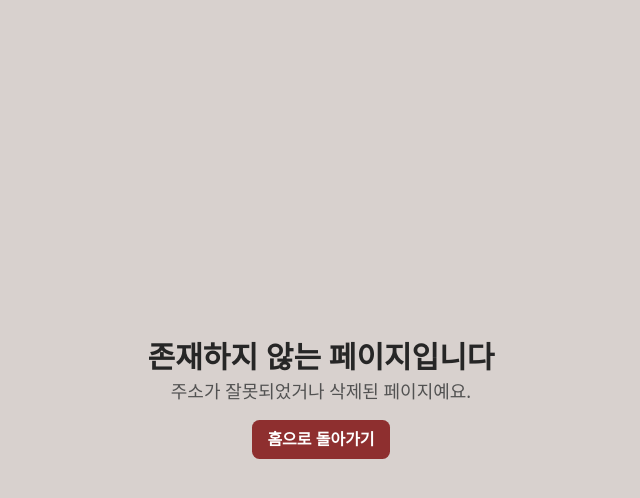
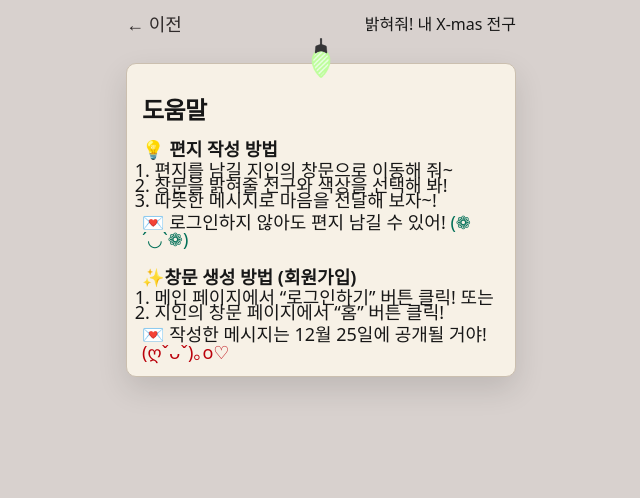
Before and after one commit to All-About-Smile/xmas-lights-frontend, a React (Vite) app: page /help in a window 1280 px wide. Shown: the top 498 px of the page, without its empty margins (319-959 px from the left). Built offline with nearby package versions, Linux system fonts and the light colour scheme; no server answers; a web font is replaced by a local one.

Commit message:
네비게이션에 도움말 추가

```diff
--- a/src/components/SideDrawer.tsx
+++ b/src/components/SideDrawer.tsx
@@ -74,6 +74,14 @@ export default function SideDrawer({ open, onClose }: SideDrawerProps) {
           >
             내 창문 보러가기
           </Link>
+
+          <Link
+            to="/help"
+            className="block py-4"
+            onClick={onClose}
+          >
+            도움말
+          </Link>
         </nav>
 
         <div className="mt-6 h-px bg-black/10" />
--- /dev/null
+++ b/src/pages/HelpPage.tsx
@@ -0,0 +1,71 @@
+import { useLocation, useNavigate } from "react-router-dom";
+
+import BackButton from "@/components/common/BackButton";
+import ServiceTitle from "@/components/common/ServiceTitle";
+import candle_green from "@/assets/bulbs/candle_green.png";
+
+export default function HelpPage() {
+  const navigate = useNavigate();
+  const location = useLocation();
+
+  const handleBack = () => {
+    if (location.key !== "default") {
+      navigate(-1);
+      return;
+    }
+
+    navigate("/", { replace: true });
+  };
+
+  return (
+    <div className="min-h-screen bg-[#D8D1CE]">
+      <div className="mx-auto max-w-[var(--layout-max-width)] px-[var(--layout-side-padding)] pt-4 pb-10">
+        <header className="flex items-center justify-between">
+          <BackButton onClick={handleBack} />
+          <ServiceTitle className="text-neutral-900" />
+        </header>
+
+        <div className="mt-10 relative">
+          <img
+            src={candle_green}
+            alt=""
+            className="absolute left-1/2 -translate-x-1/2 -top-10 z-10 h-16 w-16"
+          />
+
+          <div className="relative mx-auto w-full rounded-2xl border border-[#CBBFAF] bg-[#F7F1E6] shadow-[0_12px_30px_rgba(0,0,0,0.12)]">
+            <div className="p-6 pt-12 text-neutral-900">
+              <h1 className="text-2xl font-extrabold tracking-tight">도움말</h1>
+
+              <div className="mt-6 space-y-8 text-lg leading-7">
+                <section>
+                  <div className="font-semibold">💡 편지 작성 방법</div>
+                  <ol className="mt-2 list-decimal space-y-1 pl-5 leading-5">
+                    <li>편지를 남길 지인의 창문으로 이동해 줘~</li>
+                    <li>창문을 밝혀줄 전구와 색상을 선택해 봐!</li>
+                    <li>따뜻한 메시지로 마음을 전달해 보자~!</li>
+                  </ol>
+                  <p className="mt-3">
+                    💌 로그인하지 않아도 편지 남길 수 있어!{" "}
+                    <span className="text-[#006F57] font-medium">(❁´◡`❁)</span>
+                  </p>
+                </section>
+
+                <section>
+                  <div className="font-semibold">✨창문 생성 방법 (회원가입)</div>
+                  <ol className="mt-2 list-decimal space-y-1 pl-5 leading-5">
+                    <li>메인 페이지에서 “로그인하기” 버튼 클릭! 또는</li>
+                    <li>지인의 창문 페이지에서 “홈” 버튼 클릭!</li>
+                  </ol>
+                  <p className="mt-3">
+                    💌 작성한 메시지는 12월 25일에 공개될 거야!
+                    <span className="text-[#BB010B] font-medium">(ღˇᴗˇ)｡o♡</span>
+                  </p>
+                </section>
+              </div>
+            </div>
+          </div>
+        </div>
+      </div>
+    </div>
+  );
+}
--- a/src/routes/publicRoutes.tsx
+++ b/src/routes/publicRoutes.tsx
@@ -9,6 +9,7 @@ import GuestUserHomePage from "@/pages/GuestUserHomePage";
 import NotFoundPage from "@/pages/NotFoundPage";
 import WriteLetterPage from "@/pages/WriteLetterPage";
 import WriteLockGuard from "./WriteLockGuard";
+import HelpPage from "@/pages/HelpPage";
 
 export function publicRoutes(isAuthenticated: boolean): RouteObject[] {
   return [
@@ -23,6 +24,10 @@ export function publicRoutes(isAuthenticated: boolean): RouteObject[] {
     {
       path: "/register",
       element: isAuthenticated ? <Navigate to="/home" replace /> : <RegisterPage />,
+    },
+    {
+      path: "/help",
+      element: <HelpPage />,
     },
     {
       path: "/account/find",
```
